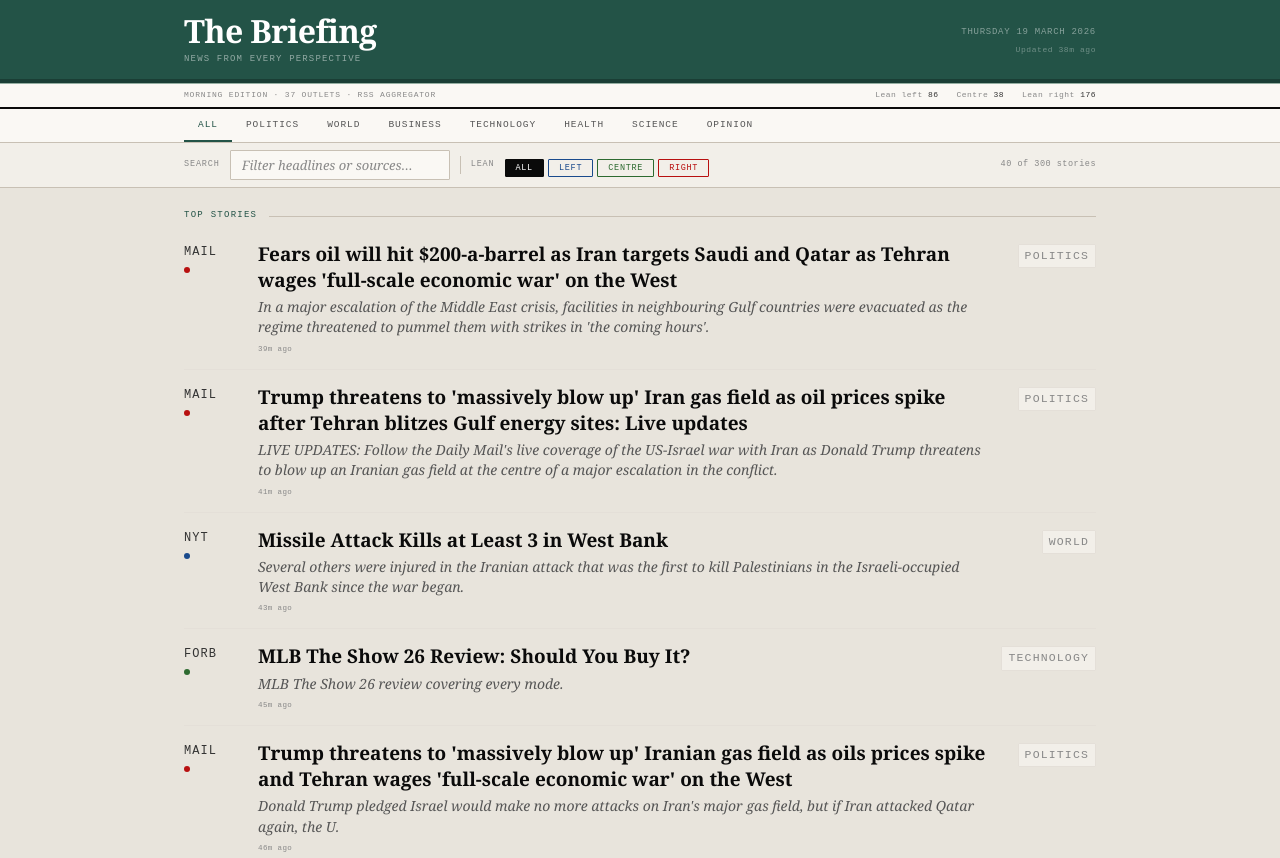
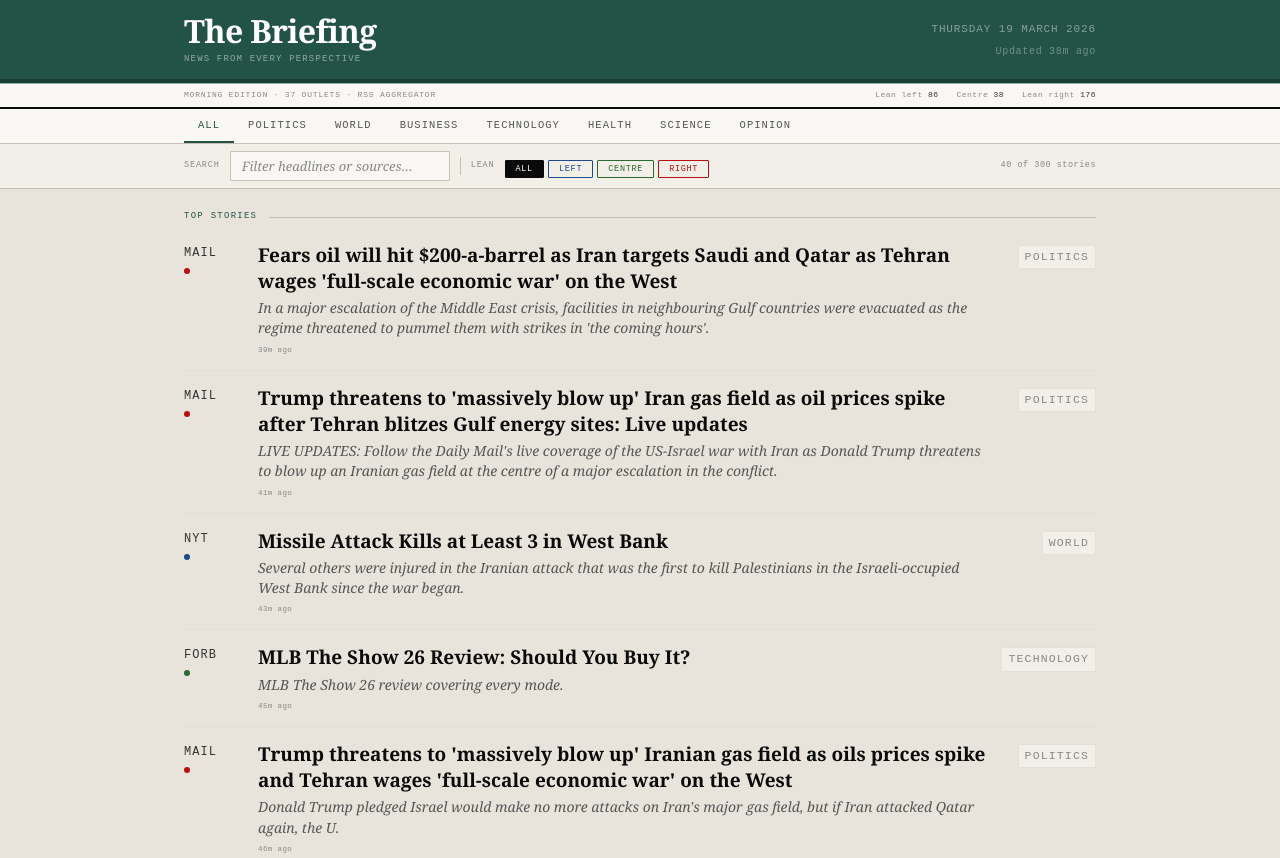
Before and after one commit to B-127/the-briefing, a website: page index.html in a window 1280 px wide. Shown: the top 858 px of the page. Drawn offline with Linux system fonts and the light colour scheme.

Commit message:
Update app.css

```diff
--- a/assets/app.css
+++ b/assets/app.css
@@ -54,11 +54,11 @@
   align-items: flex-end; gap: 5px; padding: 15px 0 13px;
 }
 .masthead-date {
-  font-family: var(--mono); font-size: 9px;
+  font-family: var(--mono); font-size: 11px;
   color: rgba(255,255,255,.45); letter-spacing: .08em; text-transform: uppercase;
 }
 .last-updated {
-  font-family: var(--mono); font-size: 8px;
+  font-family: var(--mono); font-size: 10px;
   color: rgba(255,255,255,.35); letter-spacing: .07em;
 }
 
@@ -94,7 +94,7 @@
 }
 .nav-inner::-webkit-scrollbar { display: none; }
 .nav-item {
-  font-family: var(--mono); font-size: 9.5px; letter-spacing: .1em;
+  font-family: var(--mono); font-size: 10.5px; letter-spacing: .1em;
   text-transform: uppercase; color: var(--ink-4); padding: 10px 14px;
   cursor: pointer; white-space: nowrap; border-bottom: 2px solid transparent;
   border-top: none; border-left: none; border-right: none;
```
